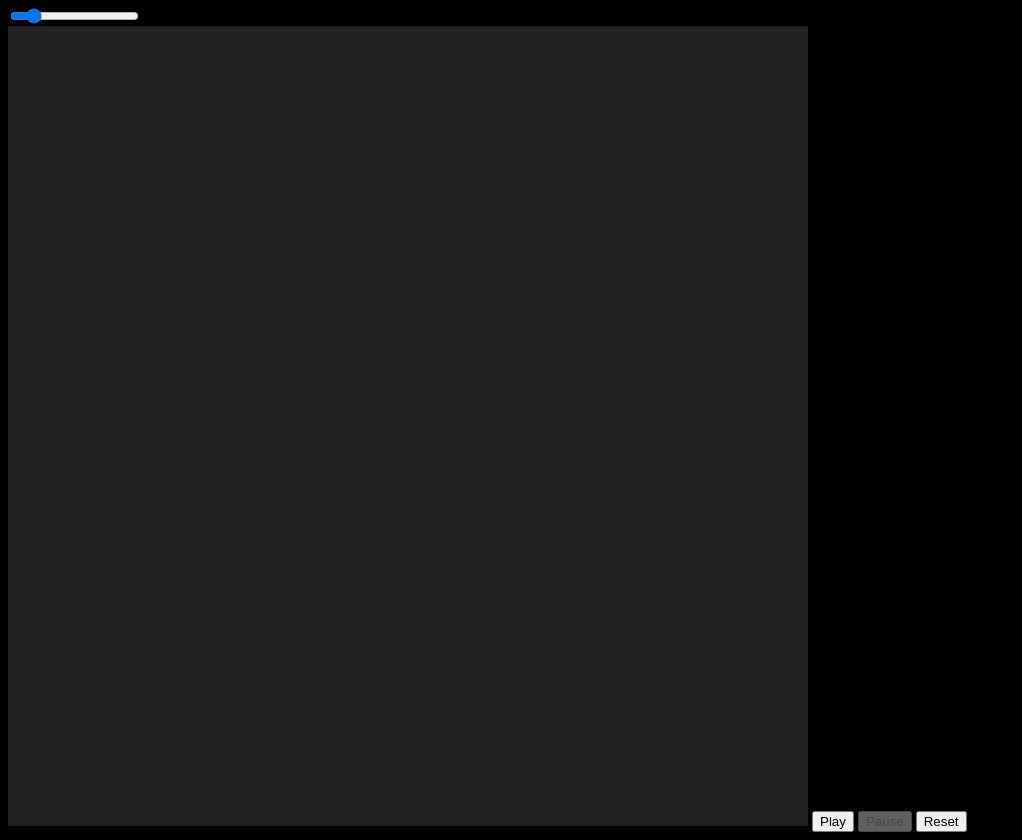
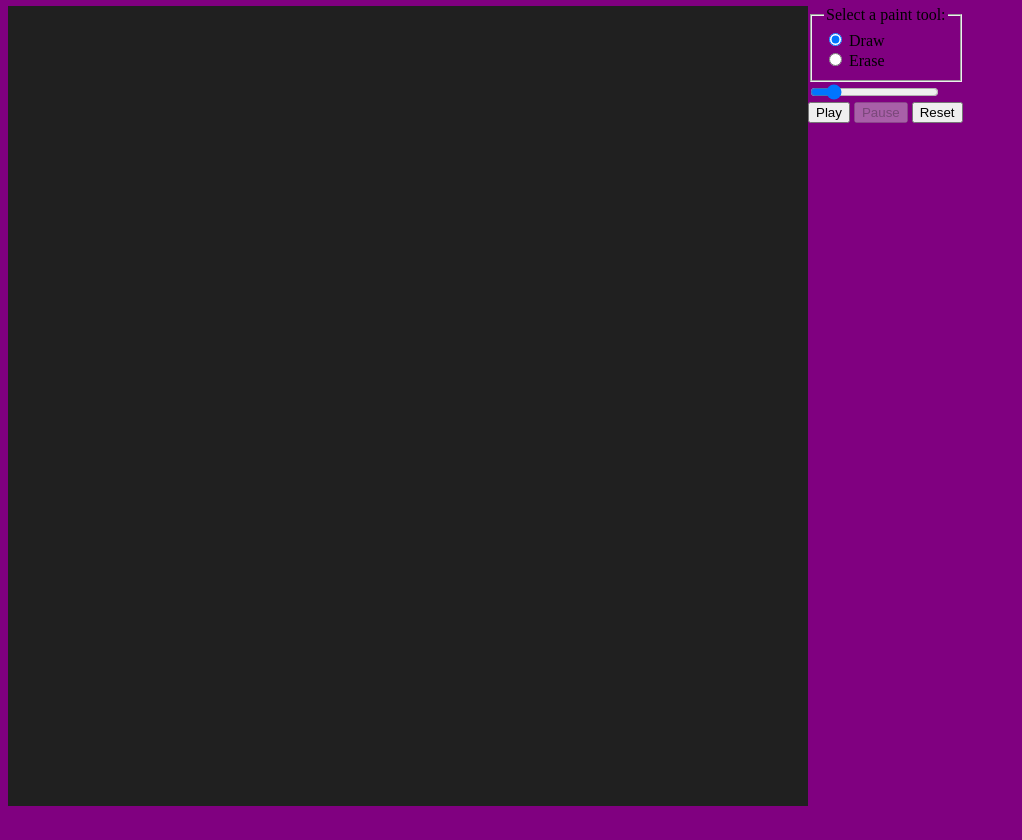
Before and after one commit to Antelope-dot/cell-automata, a website: page index.html in a window 1280 px wide. Shown: the part 60-900 px from the top of the page, without its empty margins (0-1022 px from the left). After the commit the page ends 874 px from the top, so only its background shows below. Drawn offline with Linux system fonts and the light colour scheme.

Commit message:
Can now paint instead of click

```diff
--- a/index.html
+++ b/index.html
@@ -5,14 +5,33 @@
     </head>
     <body>
         <h1>Game of life</h1>
-        <div class="slidecontainer">
-            <input type="range" min="16" max="128" value="32" step="16" id="grid">
+
+        <div class="container">
+            <div class="column">
+                <canvas></canvas>
+            </div>
+            <div class="column">
+                <fieldset>
+                    <legend>Select a paint tool:</legend>
+                    <div>
+                      <input type="radio" id="draw" name="paint" value="draw" checked onclick="changePaintTool(this.value)" />
+                      <label for="draw">Draw</label>
+                    </div>
+                    <div>
+                      <input type="radio" id="erase" name="paint" value="erase" onclick="changePaintTool(this.value)" />
+                      <label for="erase">Erase</label>
+                    </div>
+
+                  </fieldset>
+
+                <div class="slidecontainer">
+                    <input type="range" min="16" max="128" value="32" step="16" id="grid">
+                </div>
+                <button id="play"> Play</button>
+                <button id="pause"> Pause</button>
+                <button id="reset" > Reset</button>
+            </div>
         </div>
-
-        <canvas></canvas>
-        <button id="play"> Play</button>
-        <button id="pause"> Pause</button>
-        <button id="reset" > Reset</button>
-        <script src="index.js"></script>
     </body>
+    <script src="index.js"></script>
 </html>
--- a/index.js
+++ b/index.js
@@ -11,10 +11,19 @@ canvas.width = 800;
 canvas.height = 800;
 ctx.fillStyle = "#202020";
 ctx.fillRect(0, 0, canvas.width, canvas.height);
-let COLS = 32;
+const gridSlider = document.getElementById("grid");
+if (gridSlider === null) {
+    throw new Error("Grid slider is missing");
+}
+let COLS = parseInt(gridSlider.value);
 let ROWS = COLS;
 let CELL_HEIGHT = canvas.height / ROWS;
 let CELL_WIDTH = canvas.width / COLS;
+const selectedPaintTool = document.querySelector('input[name="paint"]:checked');
+if (selectedPaintTool == null) {
+    throw new Error("No paint tool selected");
+}
+let paint = selectedPaintTool.value;
 function initCells() {
     CELL_HEIGHT = canvas.height / ROWS;
     CELL_WIDTH = canvas.width / COLS;
@@ -34,24 +43,22 @@ function initGrid() {
 }
 initGrid();
 console.log(grid);
-canvas.addEventListener("click", (e) => {
-    const row = Math.floor(e.offsetX / CELL_WIDTH);
-    const col = Math.floor(e.offsetY / CELL_HEIGHT);
-    if (stateAt(row, col) === 1) {
-        grid[row][col] = 0;
+canvas.addEventListener("mousemove", (e) => {
+    if (e.buttons == 1) {
+        const row = Math.floor(e.offsetX / CELL_WIDTH);
+        const col = Math.floor(e.offsetY / CELL_HEIGHT);
+        if (paint == "draw") {
+            grid[row][col] = 1;
+        }
+        else {
+            grid[row][col] = 0;
+        }
+        drawGrid();
     }
-    else {
-        grid[row][col] = 1;
-    }
-    drawGrid();
 });
-const gridSlider = document.getElementById("grid");
 const playButton = document.getElementById("play");
 const pauseButton = document.getElementById("pause");
 const resetButton = document.getElementById("reset");
-if (gridSlider === null) {
-    throw new Error("Grid slider is missing");
-}
 if (playButton === null) {
     throw new Error("Play button is missing");
 }
@@ -83,6 +90,9 @@ resetButton.addEventListener("click", (e) => {
     initGrid();
     drawGrid();
 });
+function changePaintTool(tool) {
+    paint = tool;
+}
 function toggleDisabled() {
     let isPlayDisabled = playButton.disabled;
     if (isPlayDisabled) {
@@ -110,7 +120,6 @@ function simulate() {
             let currentState = stateAt(r, c);
             let newState = currentState;
             let count = calcNeighbors(r, c);
-            console.log(count);
             switch (currentState) {
                 case 1:
                     if (count < 2 || count > 3) {
--- a/main.css
+++ b/main.css
@@ -1,6 +1,18 @@
 h1 {
     color: #fff;
 }
+
 body {
-    background-color: black;
+    background-color: purple;
 }
+
+.column {
+    float: left;
+}
+
+/* Clear floats after the columns */
+.container:after {
+    content: "";
+    display: table;
+    clear: both;
+}
```
Also changed, not shown: index.ts (+30 -14 lines).
